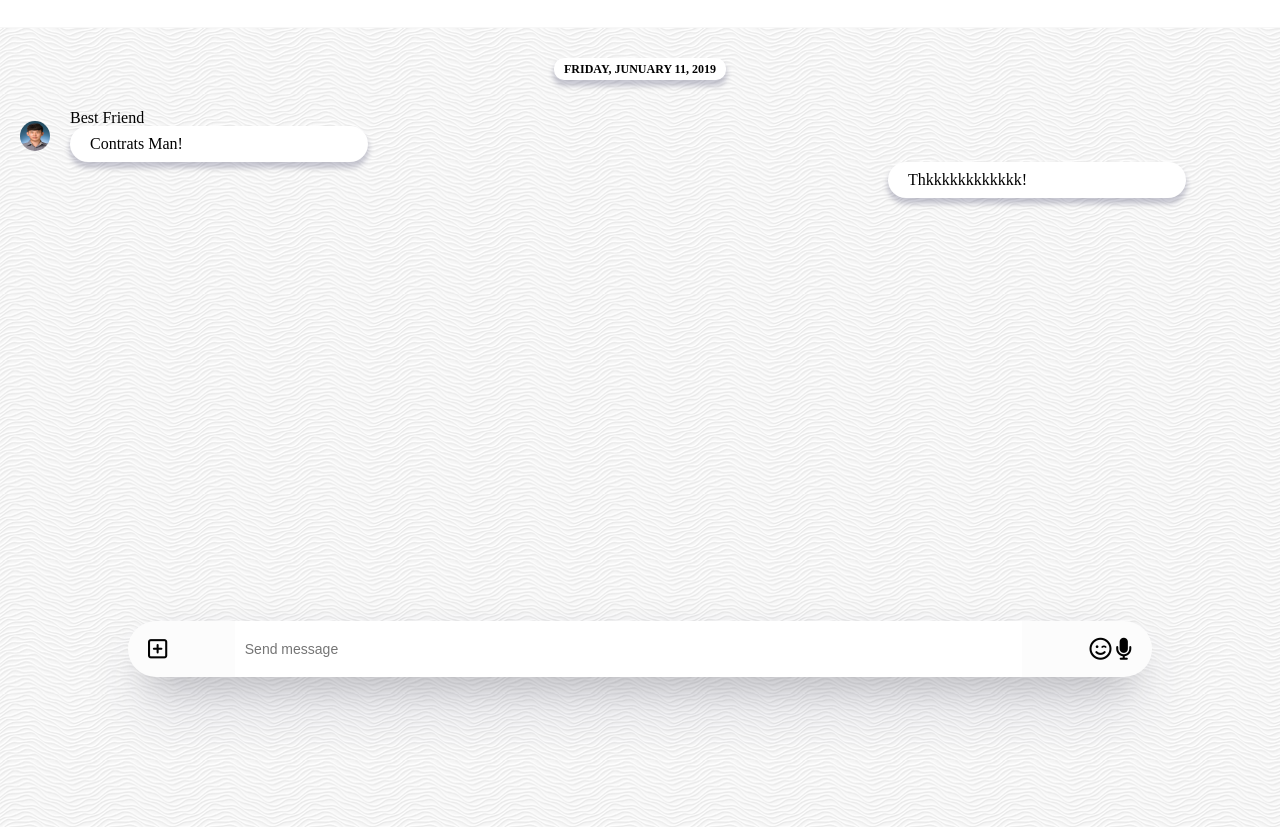
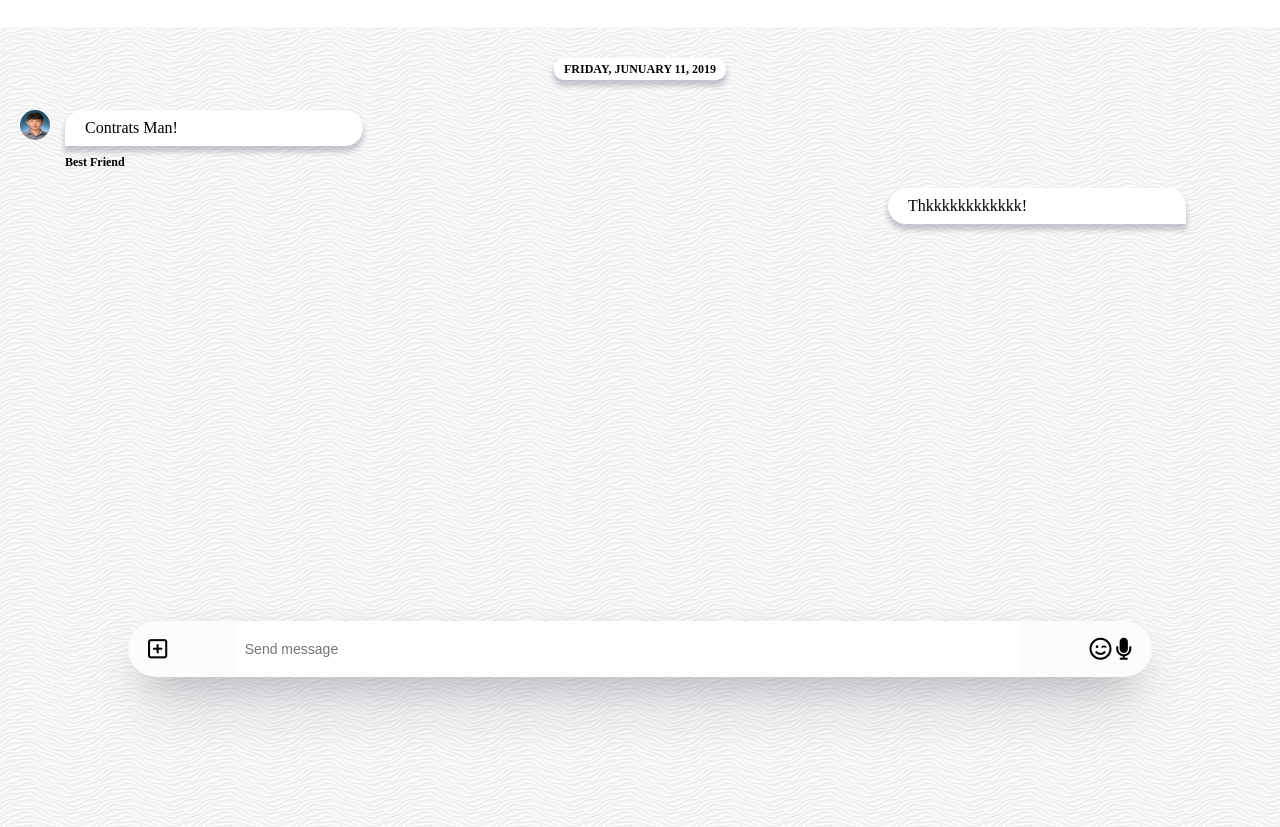
Before and after one commit to UnluckyJung/Kakao_Clone, a plain HTML site: page chat.html in a window 1280 px wide. Shown: the part 73-900 px from the top of the page. Drawn offline with Linux system fonts and the light colour scheme.

Commit message:
update : :pencil2: chat 화면 정교하게 수정.

```diff
--- a/chat.html
+++ b/chat.html
@@ -45,10 +45,10 @@
         <li class="incoming-message message">
           <img class="g-avatar message__avatar" src="images/avatar.jpg" />
           <div class="message__content">
-            <span class="message_author">Best Friend</span>
             <div class="message__bubble">
               Contrats Man!
             </div>
+            <span class="message_author">Best Friend</span>
           </div>
         </li>
         <li class="sent-message message">
--- a/css/chat.css
+++ b/css/chat.css
@@ -69,8 +69,9 @@
 
 .message {
   display: flex;
-  align-items: center;
+  align-items: flex-start;
   width: 30%;
+  margin-bottom: 20px;
 }
 
 .message .message__content {
@@ -89,7 +90,7 @@
   width: 30px;
   height: 30px;
   border-radius: 15px;
-  margin-right: 20px;
+  margin-right: 15px;
 }
 
 .message .message__bubble {
@@ -98,3 +99,18 @@
   padding: 10px 20px;
   border-radius: 20px;
 }
+
+.incoming-message .message_author {
+  margin-top: 10px;
+  display: block;
+  font-weight: 600;
+  font-size: 12px;
+}
+
+.incoming-message .message__bubble {
+  border-bottom-left-radius: 0px;
+}
+
+.sent-message .message__bubble {
+  border-bottom-right-radius: 0px;
+}
```
